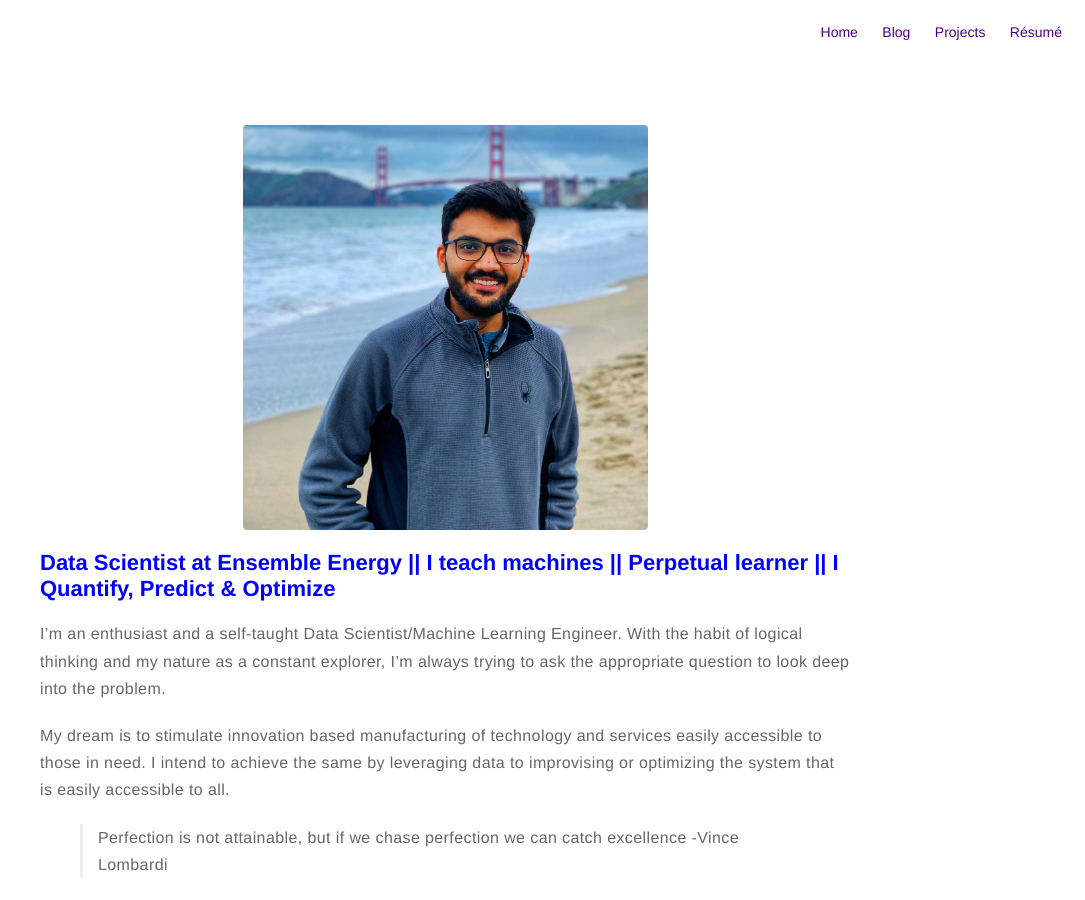
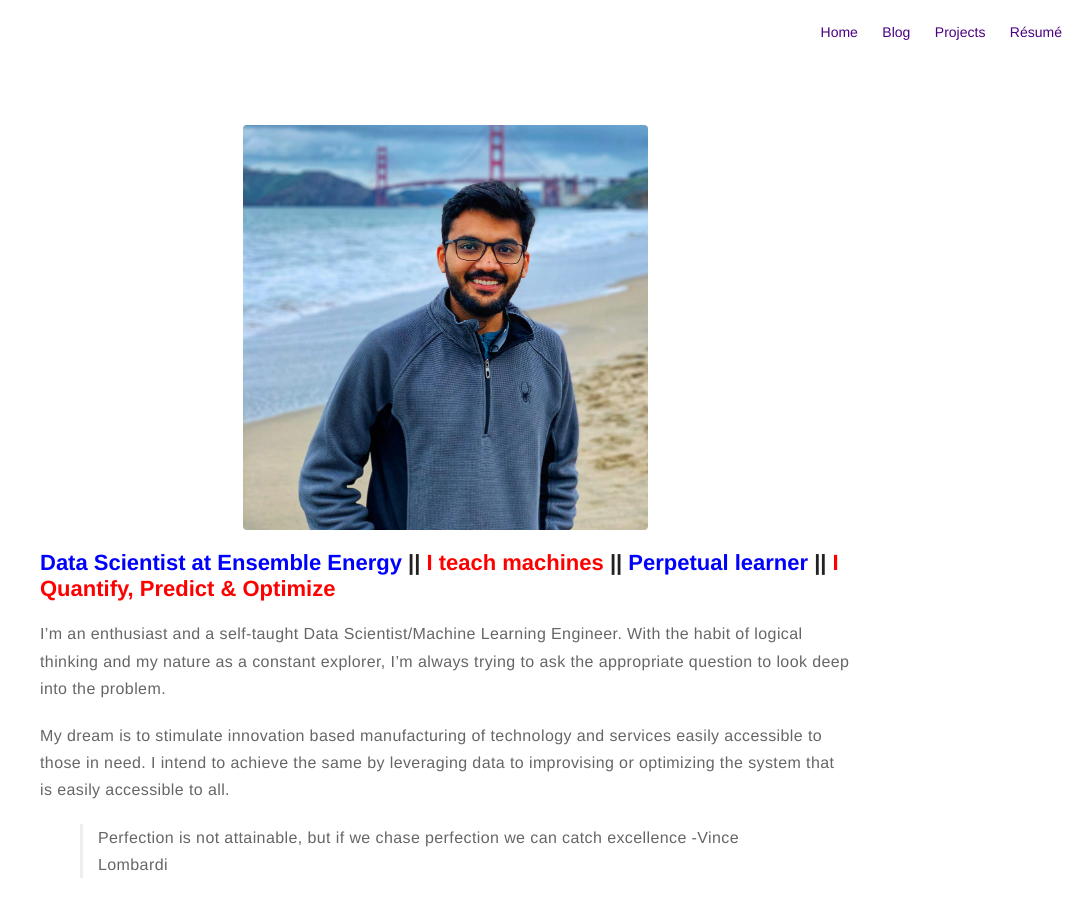
Before and after one commit to jayshah5696/jayshah5696.github.io, a Jekyll site: the page built from about.md, in a window 1280 px wide and 900 px high. Shown: the whole window, without its empty margins (195-1280 px from the left). Built offline with Jekyll 4.4.1, drawn with Linux system fonts in a browser that asks for light colours.

```diff
--- a/_config.yml
+++ b/_config.yml
@@ -78,7 +78,7 @@ animation: true
 # add default values to specific pages or layouts
 defaults:
   - scope:
-      path: 'blog'  # an empty string here means all files in the project
+      path: ''  # an empty string here means all files in the project
       layout: post
     values:
        # setting all post to not hidden by default,
--- a/about.md
+++ b/about.md
@@ -5,7 +5,7 @@ layout: page
 
 ![Profile Image]({% if site.external-image %}{{ site.picture }}{% else %}{{ site.url }}/{{ site.picture }}{% endif %})
 
-<H2>  <span style="color:Blue">Data Scientist at Ensemble Energy || I teach machines || Perpetual learner || I Quantify, Predict & Optimize</span></H2>
+<H2>  <span style="color:Blue">Data Scientist at Ensemble Energy</span> ||<span style="color:Red"> I teach machines </span>||<span style="color:Blue"> Perpetual learner </span>|| <span style="color:Red">I Quantify, Predict & Optimize</span></H2>
 
 I'm an enthusiast and a self-taught Data Scientist/Machine Learning Engineer. With the habit of logical thinking and my nature as a constant explorer, I'm always trying to ask the appropriate question to look deep into the problem.
 
```
